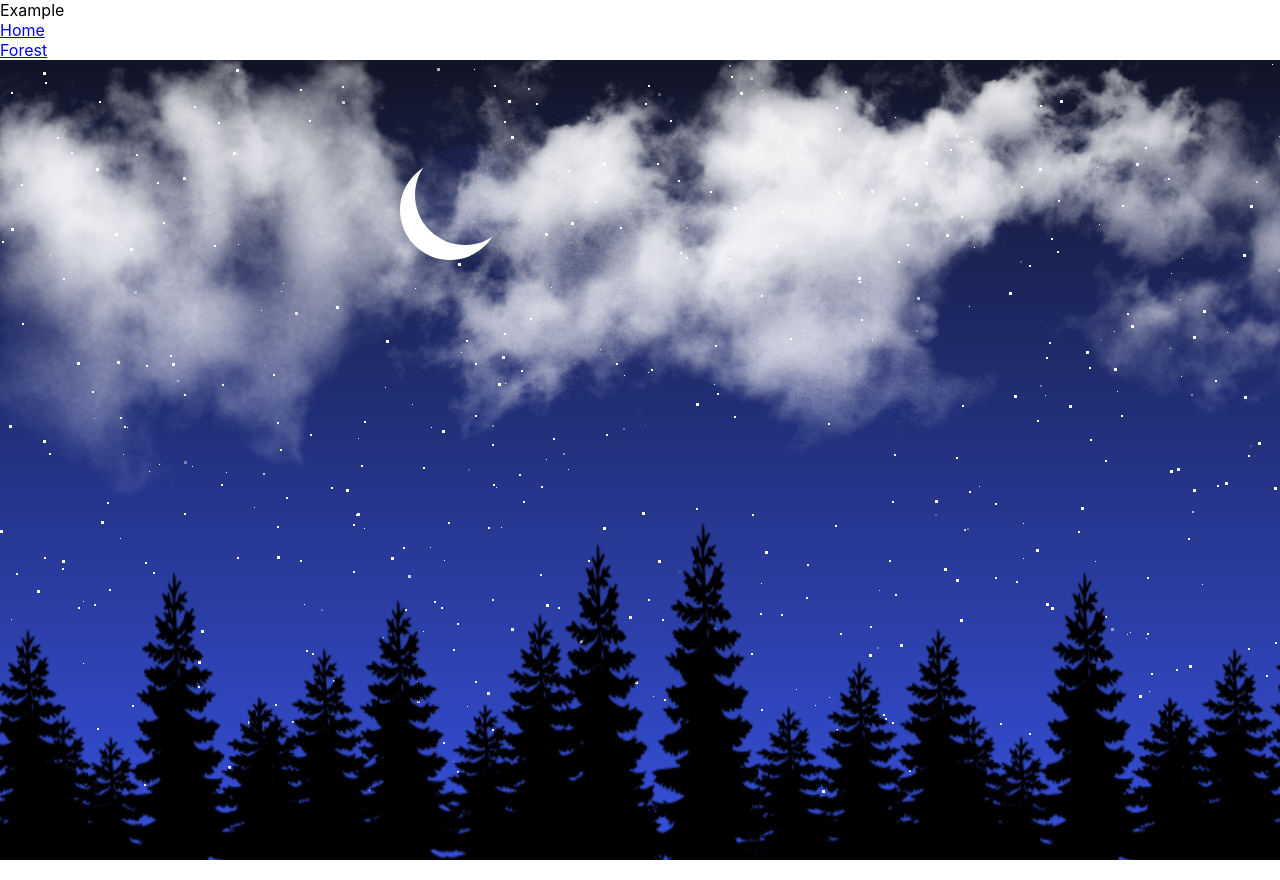
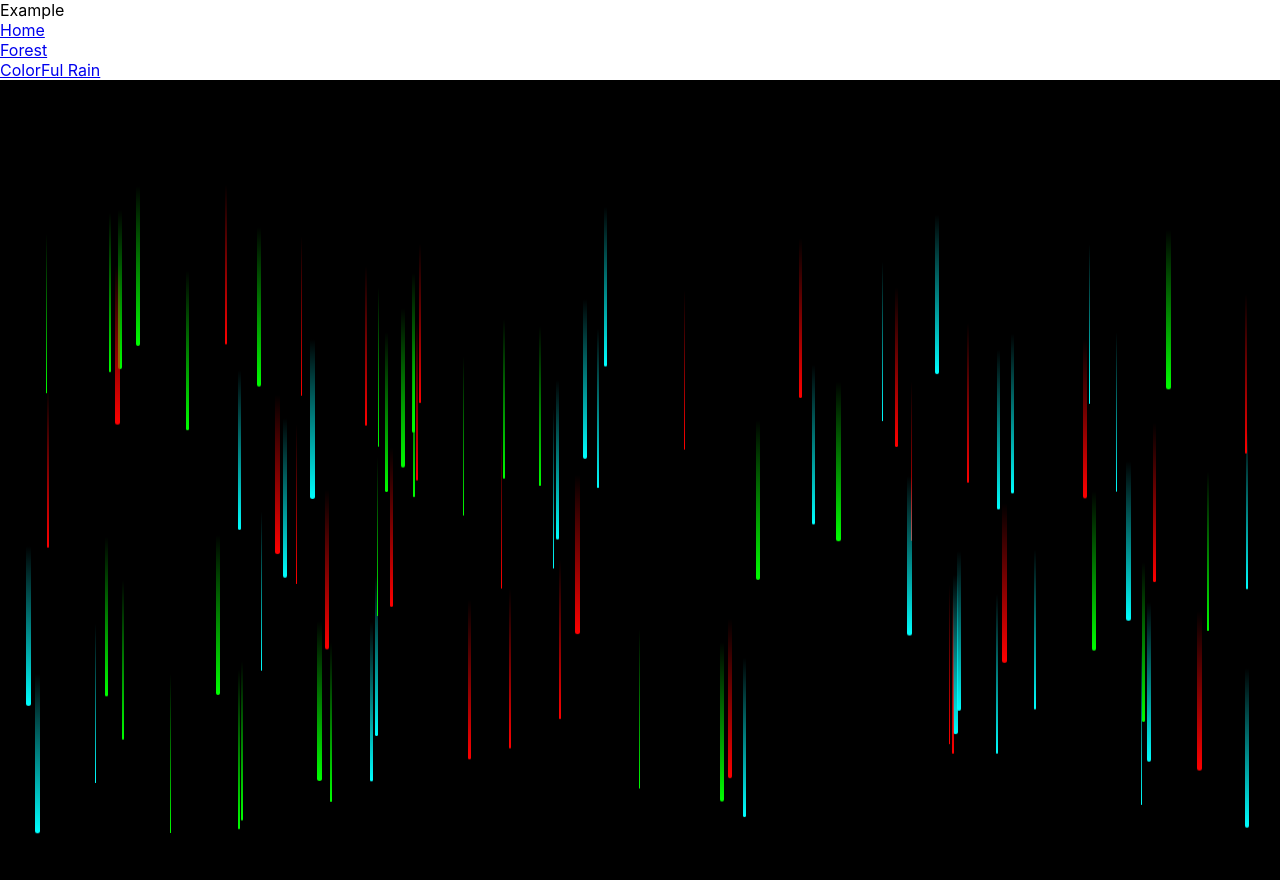
Before and after one commit to mingg123/css_Animation, a React (Create React App) app in the folder animtaion/: page /colorfulrain in a window 1280 px wide. Built offline with nearby package versions, Linux system fonts and the light colour scheme.

Commit message:
feat add colorful rain ref https://www.youtube.com/watch?v=YhXxBhInJMI

```diff
--- a/animtaion/src/App.js
+++ b/animtaion/src/App.js
@@ -5,6 +5,7 @@ import cloud2Img from "./image/cloud2.png";
 import cloud3Img from "./image/cloud3.png";
 import { useEffect } from "react";
 import ForestComponent from "./components/ForestComponent";
+import ColorfulRainComponent from "./components/ColorfulRainComponent";
 import {
   BrowserRouter,
   Route,
@@ -25,10 +26,14 @@ function App() {
         <li className="list">
           <Link to="/forest">Forest </Link>
         </li>
+        <li className="list">
+          <Link to="/colorfulrain">ColorFul Rain </Link>
+        </li>
         <Switch>
-          <Route path="/" component={ForestComponent} />
+          <Route exact path="/" component={ForestComponent} />
           <Route path="/forest" component={ForestComponent} />
-          <Redirect to={ForestComponent} />
+          <Route path="/colorfulrain" component={ColorfulRainComponent} />
+          {/* <Redirect to={ColorfulRainComponent} /> */}
         </Switch>
       </div>
     </BrowserRouter>
--- /dev/null
+++ b/animtaion/src/components/ColorfulRain.css
@@ -0,0 +1,41 @@
+.container {
+  margin: 0;
+  padding: 0;
+  box-sizing: border-box;
+}
+
+.main {
+  background: #000;
+  overflow: hidden;
+  height: 100vh;
+}
+
+.main i {
+  position: absolute;
+  height: 20%;
+  background: linear-gradient(transparent, #fff);
+  border-bottom-left-radius: 5px;
+  border-bottom-right-radius: 5px;
+  animation: animate 5s linear infinite;
+}
+
+.main i:nth-child(3n + 1) {
+  background: linear-gradient(transparent, #0ff);
+}
+
+.main i:nth-child(3n + 2) {
+  background: linear-gradient(transparent, #0f0);
+}
+
+.main i:nth-child(3n + 3) {
+  background: linear-gradient(transparent, #f00);
+}
+
+@keyframes animate {
+  0% {
+    transform: translateY(100px);
+  }
+  100% {
+    transform: translateY(calc(100vh - 200px));
+  }
+}
--- /dev/null
+++ b/animtaion/src/components/ColorfulRainComponent.js
@@ -0,0 +1,38 @@
+import "./ColorfulRain.css";
+import { useEffect } from "react";
+
+const ColorfulRainComponent = () => {
+  console.log("rain");
+  useEffect(() => {
+    rain();
+  }, []);
+  return (
+    <div className="container">
+      <div className="main"></div>
+    </div>
+  );
+};
+export default ColorfulRainComponent;
+
+function rain() {
+  let amount = 100;
+  let body = document.querySelector(".main");
+  let i = 0;
+  while (i < amount) {
+    let drop = document.createElement("i");
+
+    let size = Math.random() * 5;
+
+    let posX = Math.floor(Math.random() * window.innerWidth);
+
+    let delay = Math.random() * -20;
+    let duration = Math.random() * 5;
+
+    drop.style.width = 0.2 + size + "px";
+    drop.style.left = posX + "px";
+    drop.style.animationDelay = delay + "s";
+    drop.style.animationDuration = 1 + duration + "s";
+    body.appendChild(drop);
+    i++;
+  }
+}
```
